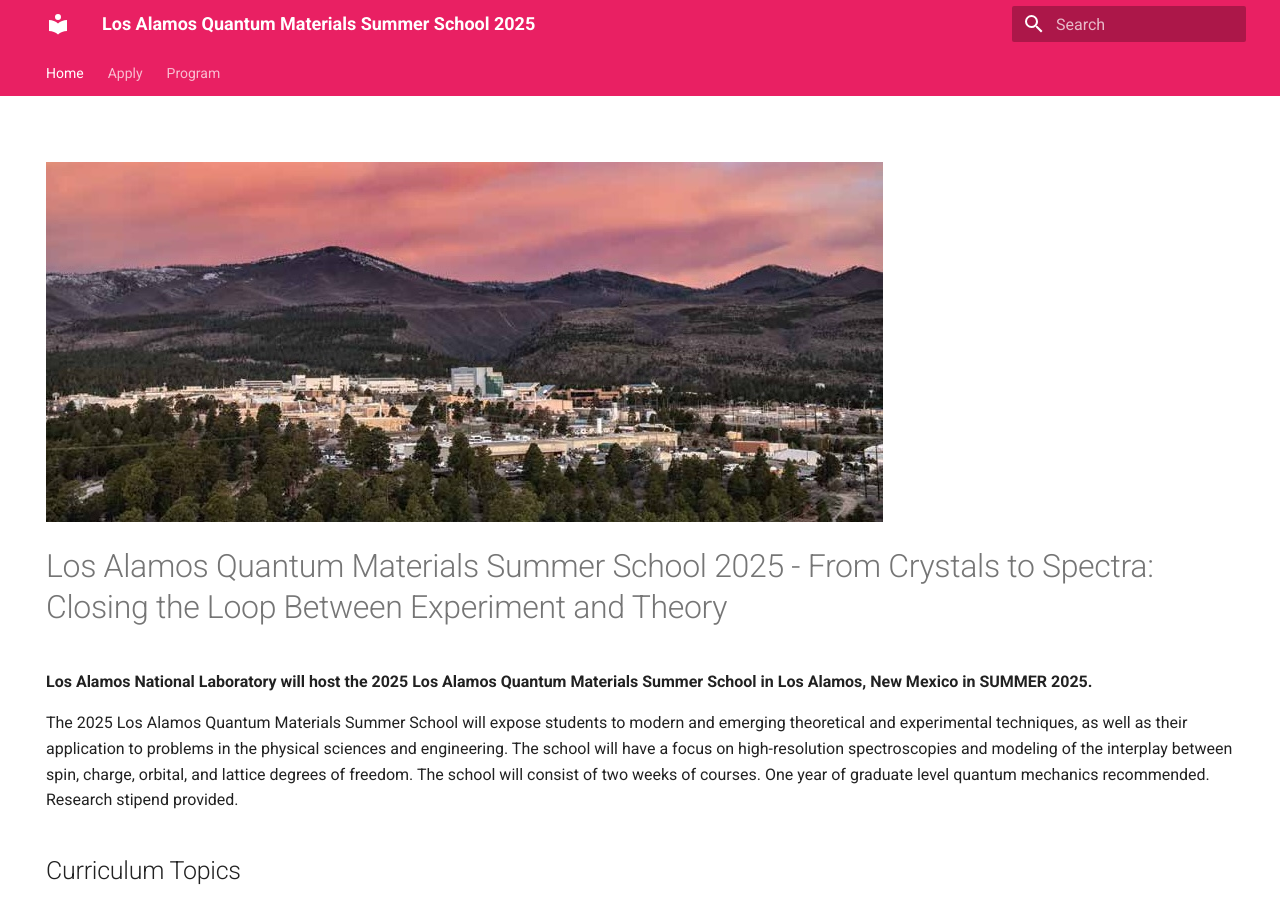
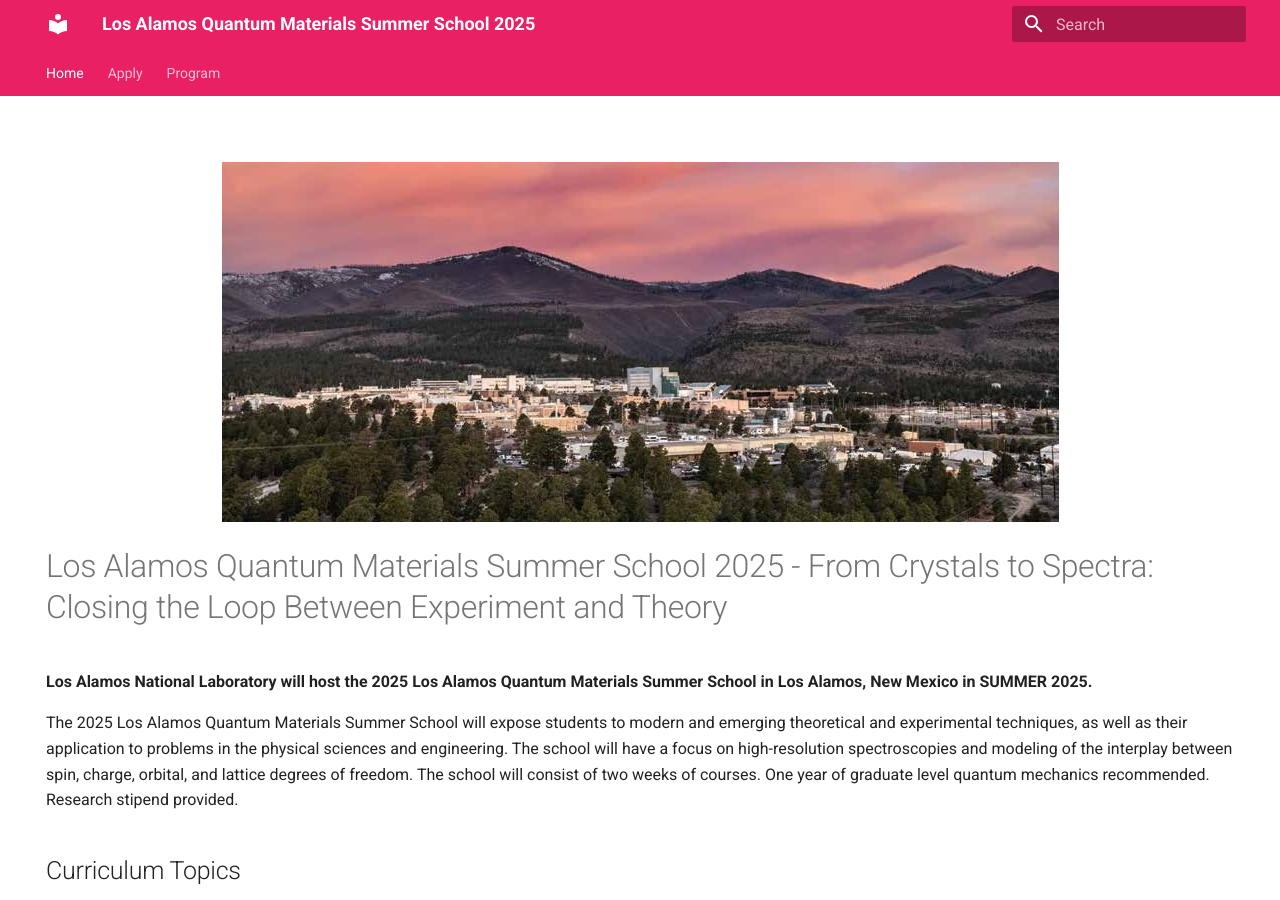
Before and after one commit to LAQMSS-trial/mkdocs, an MkDocs documentation site: the page built from docs/index.md, in a window 1280 px wide and 900 px high. Built offline with MkDocs 1.6.1 and Material for MkDocs 9.7.7, drawn with Linux system fonts in a browser that asks for light colours.

```diff
--- a/docs/index.md
+++ b/docs/index.md
@@ -6,7 +6,10 @@
 #template: home.html
 ---
 
-![Background image](assets/images/background.jpg)
+<p align="center">
+  <img src="assets/images/background.jpg" />
+</p>
+
 
 # Los Alamos Quantum Materials Summer School 2025 - From Crystals to Spectra: Closing the Loop Between Experiment and Theory
 
```
